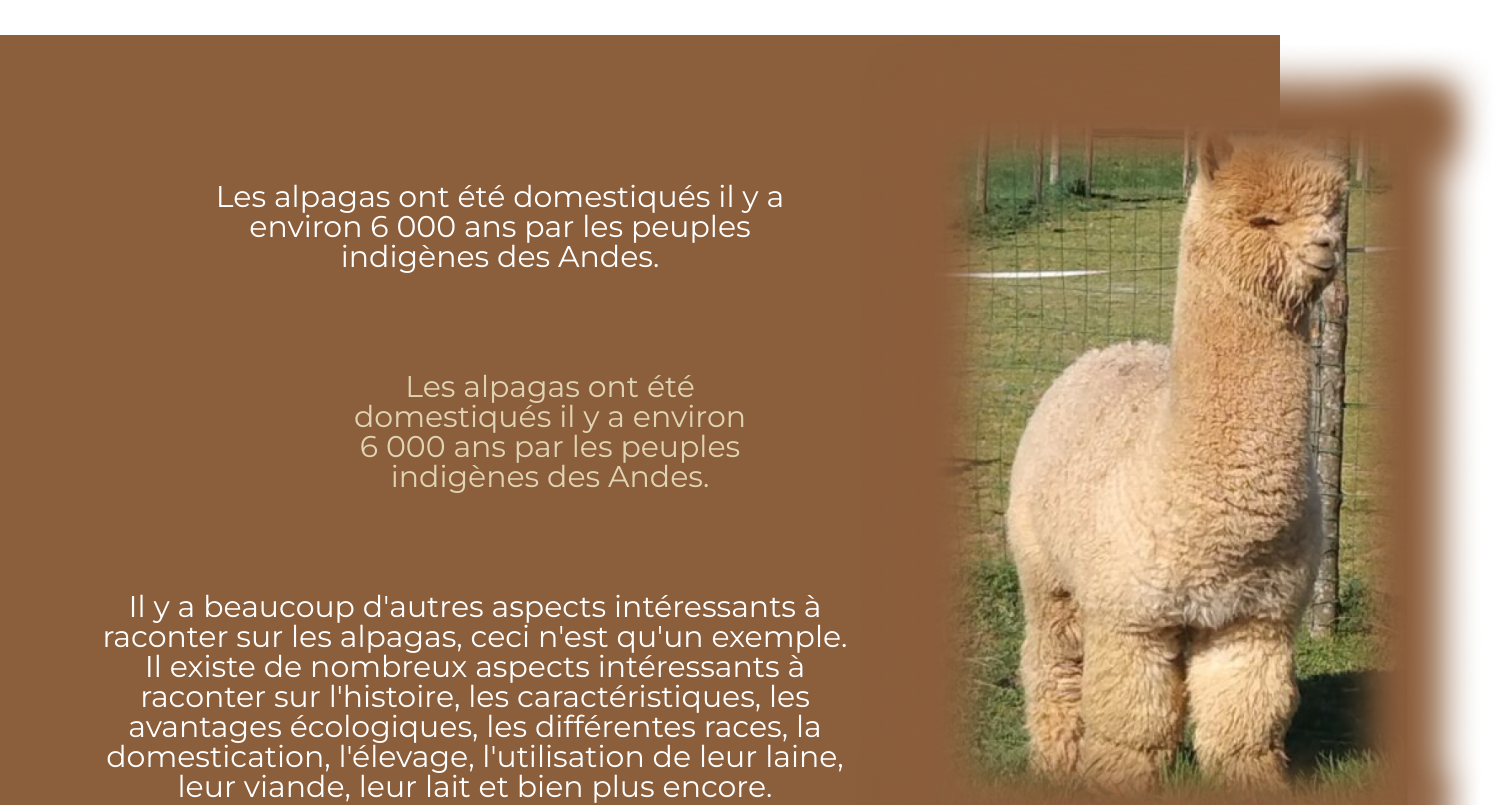
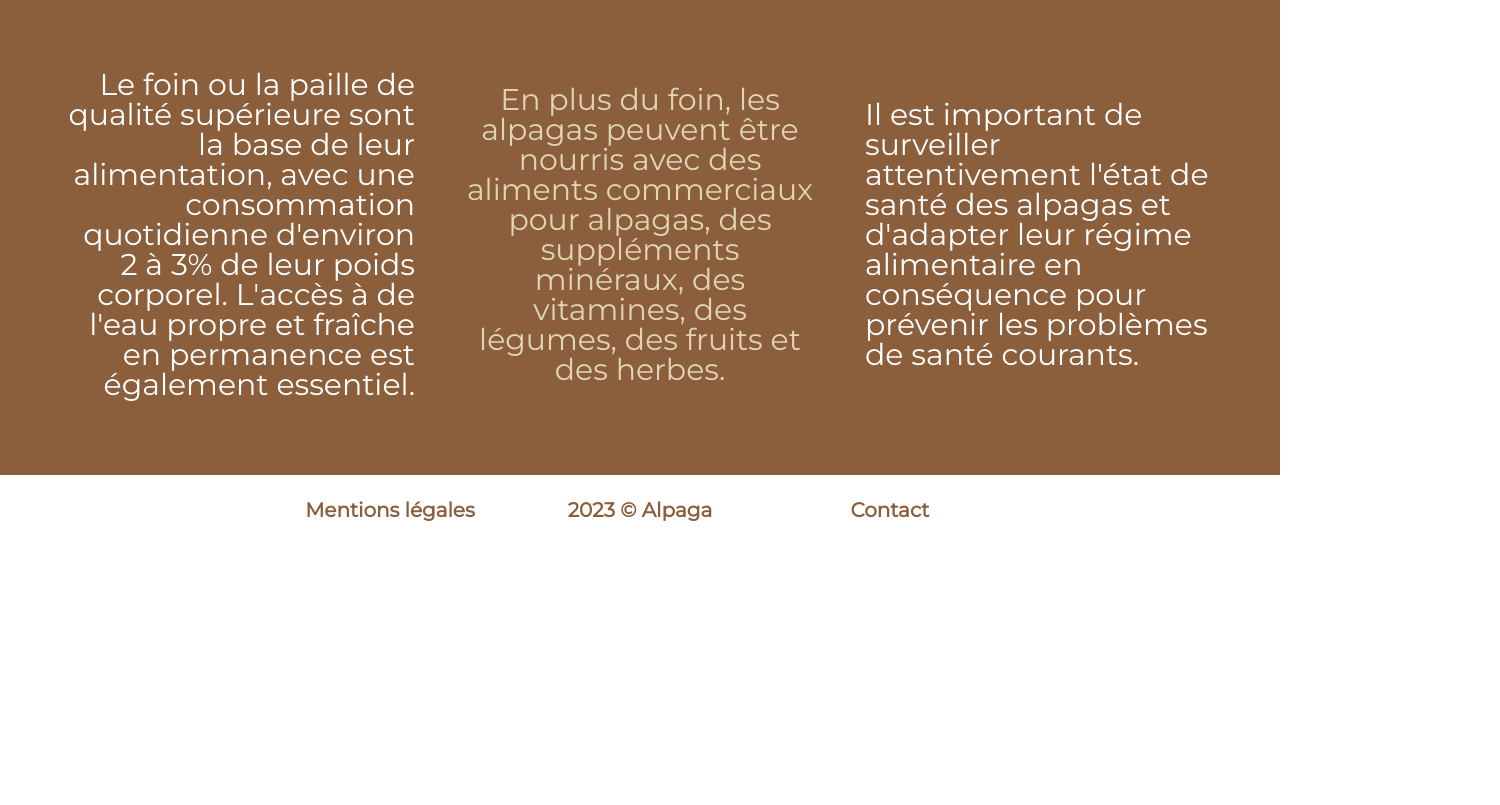
Before and after one commit to julien382/Alpaga, a React (Create React App) app: page /race in a window 1280 px wide. Shown: the part 900-1705 px from the top of the page, 1500 px wide, since content can reach past the window. After the commit the page ends 1445 px from the top, so only its background shows below. Built offline with nearby package versions, Linux system fonts and the light colour scheme; a web font is replaced by a local one.

Commit message:
edit page alimentation

```diff
--- a/src/pages/Alimentation/Alimentation.css
+++ b/src/pages/Alimentation/Alimentation.css
@@ -32,6 +32,40 @@
     animation: slide-inText 2s ease forwards;
 }
 
+/* --- part2 --- */
+.part2_alimentation{
+    display: flex;
+    justify-content: center;
+    align-items: center;
+    background-color: #8B5E3C;
+    padding-top: 50px;
+    padding-bottom: 50px;
+}
+
+.part2_alimentation_Paragraphe1{
+    text-align: right;
+    color: white;
+    font-size: 30px;
+    width: 350px;
+    margin: 25px;
+}
+
+.part2_alimentation_Paragraphe2{
+    text-align: center;
+    color: #E0D4B4;
+    font-size: 30px;
+    width: 350px;
+    margin: 25px;
+}
+
+.part2_alimentation_Paragraphe3{
+    text-align: left;
+    color: white;
+    font-size: 30px;
+    width: 350px;
+    margin: 25px;
+}
+
 @keyframes slide-inText {
     0% {
       transform: translateX(0%);
--- a/src/pages/Alimentation/Alimentation.jsx
+++ b/src/pages/Alimentation/Alimentation.jsx
@@ -14,20 +14,11 @@ const Alimentation = () => {
                 </div>
                 <img className='alpagaMainAlimentation' src={alpagaMain} alt="alpagaMain" />
             </div>
-            <div className='part2_Accueil'>
-                <div className='part2_textContainer'>
-                    <p className='part2_Paragraphe1'>Les alpagas ont été domestiqués il y a environ 6 000 ans par les peuples indigènes des Andes.</p>
-                    <p className='part2_Paragraphe2'>Les alpagas ont été domestiqués il y a environ 6 000 ans par les peuples indigènes des Andes. </p>
-                    <p className='part2_Paragraphe3'>Il y a beaucoup d'autres aspects intéressants à raconter sur les alpagas, ceci n'est qu'un exemple. Il existe de nombreux aspects intéressants à raconter sur l'histoire, les caractéristiques, les avantages écologiques, les différentes races, la domestication, l'élevage, l'utilisation de leur laine, leur viande, leur lait et bien plus encore.</p>
-                </div>
-                <img className='part2_alpagaImage' src={alpagaBrown} alt="alpagaBrown" />
+            <div className='part2_alimentation'>
+                <p className='part2_alimentation_Paragraphe1'>Le foin ou la paille de qualité supérieure sont la base de leur alimentation, avec une consommation quotidienne d'environ 2 à 3% de leur poids corporel. L'accès à de l'eau propre et fraîche en permanence est également essentiel.</p>
+                <p className='part2_alimentation_Paragraphe2'>En plus du foin, les alpagas peuvent être nourris avec des aliments commerciaux pour alpagas, des suppléments minéraux, des vitamines, des légumes, des fruits et des herbes.</p>
+                <p className='part2_alimentation_Paragraphe3'>Il est important de surveiller attentivement l'état de santé des alpagas et d'adapter leur régime alimentaire en conséquence pour prévenir les problèmes de santé courants.</p>
             </div>
-            <div className='part3_Accueil'>
-                <p className='part3_Paragraphe1'>Les alpagas sont des animaux domestiques originaires des Andes du Sud-Amérique, ils sont proches cousins des lamas, des guanacos et des vigognes.</p>
-                <p className='part3_Paragraphe2'>Les alpagas sont des animaux domestiques originaires des Andes du Sud-Amérique, ils sont proches cousins des lamas, des guanacos et des vigognes.</p>
-                <p className='part3_Paragraphe3'>Les alpagas sont des animaux domestiques originaires des Andes du Sud-Amérique, ils sont proches cousins des lamas, des guanacos et des vigognes.</p>
-            </div>
-
         </div>
     )
 }
--- a/src/styles/index.css
+++ b/src/styles/index.css
@@ -18,8 +18,6 @@ code {
   width: 100%;
   max-width: 1920px;
   margin: auto;
-  padding-top: 40px;
-  padding-bottom: 40px;
 }
 
 .font{
```
